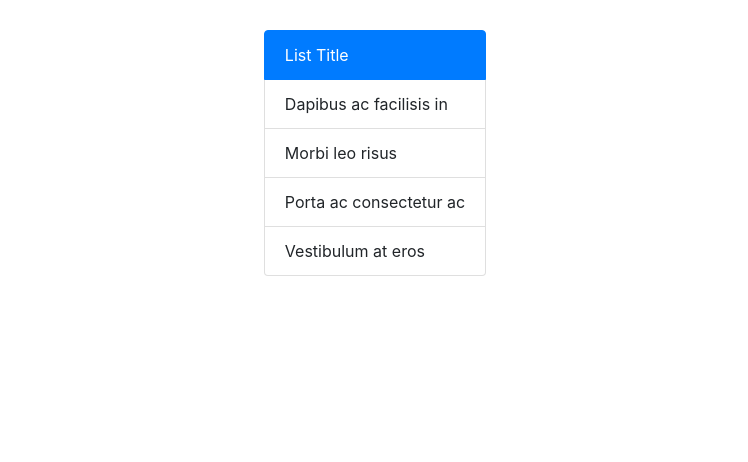
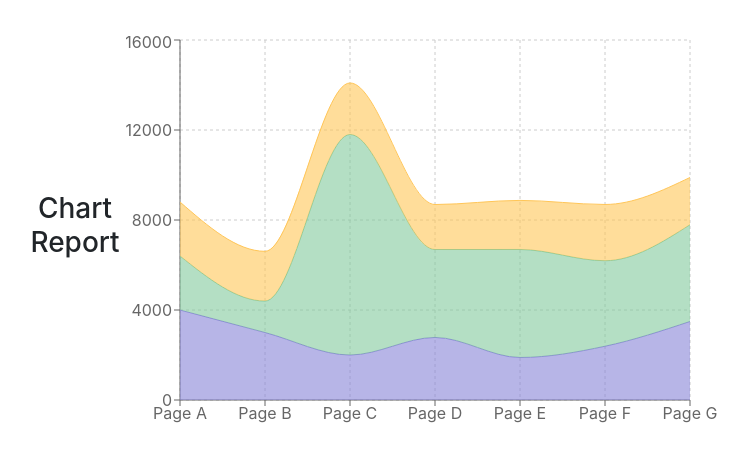
Before and after one commit to aqabrahan/react-ws, a React (Create React App) app: page /graph in a window 1280 px wide. Shown: the top 462 px of the page, without its empty margins (265-1013 px from the left). Built offline with nearby package versions, Linux system fonts and the light colour scheme.

Commit message:
add changes prod

```diff
--- a/package.json
+++ b/package.json
@@ -8,7 +8,8 @@
     "react-bootstrap": "^1.0.0-beta.14",
     "react-dom": "^16.10.2",
     "react-router-dom": "^5.1.2",
-    "react-scripts": "3.2.0"
+    "react-scripts": "3.2.0",
+    "recharts": "^1.8.5"
   },
   "scripts": {
     "start": "react-scripts start",
--- a/src/App.css
+++ b/src/App.css
@@ -99,4 +99,5 @@
   justify-content: center;
   padding: 30px;
   margin: 0 auto;
+  text-align: center;
 }
--- a/src/App.js
+++ b/src/App.js
@@ -1,12 +1,31 @@
-import React, { Component, Suspense } from 'react';
+import React, { Component, Suspense, lazy } from 'react';
 import './App.css';
-import Comp from './components/suspense';
+//import Comp from './components/suspense';
 //const Comp = React.lazy(() => import('./components/suspense'));
+import { BrowserRouter as Router, Route, Switch} from 'react-router-dom';
+import ErrorBoundary from './components/suspense/errorBoundary';
+
+/* import Home from './components/suspense/home';
+import Graph from './components/suspense/graph';
+import Images from './components/suspense/images'; */
+const Home = lazy(() => import('./components/suspense/home'));
+const Graph = lazy(() => import('./components/suspense/graph'));
+const Images = lazy(() => import('./components/suspense/images'));
 class App extends Component {
   render() {
     return (
       <div className="context">
-          <Comp />
+          <Router>
+            <ErrorBoundary>
+            <Suspense fallback={<div className="spinner-border" role="status"><span className="sr-only">Loading...</span></div>}>
+              <Switch>
+                <Route exact path="/" component={Home} />
+                <Route path="/graph" component={Graph} />
+                <Route path="/images" component={Images} />
+              </Switch>
+              </Suspense>
+              </ErrorBoundary>
+          </Router>
       </div>
     );
   }
--- /dev/null
+++ b/src/components/suspense/chart.js
@@ -0,0 +1,32 @@
+import React, { Component } from 'react'
+import {
+  AreaChart, Area, XAxis, YAxis, CartesianGrid, Tooltip
+} from "recharts";
+
+const data = [
+  {name: 'Page A', uv: 4000, pv: 2400, amt: 2400},
+  {name: 'Page B', uv: 3000, pv: 1398, amt: 2210},
+  {name: 'Page C', uv: 2000, pv: 9800, amt: 2290},
+  {name: 'Page D', uv: 2780, pv: 3908, amt: 2000},
+  {name: 'Page E', uv: 1890, pv: 4800, amt: 2181},
+  {name: 'Page F', uv: 2390, pv: 3800, amt: 2500},
+  {name: 'Page G', uv: 3490, pv: 4300, amt: 2100},
+];
+
+export default class Chart extends Component {
+
+  render() {
+    return (
+      <AreaChart width={600} height={400} data={data}
+            margin={{top: 10, right: 30, left: 0, bottom: 0}}>
+        <CartesianGrid strokeDasharray="3 3"/>
+        <XAxis dataKey="name"/>
+        <YAxis/>
+        <Tooltip/>
+        <Area type='monotone' dataKey='uv' stackId="1" stroke='#8884d8' fill='#8884d8' />
+        <Area type='monotone' dataKey='pv' stackId="1" stroke='#82ca9d' fill='#82ca9d' />
+        <Area type='monotone' dataKey='amt' stackId="1" stroke='#ffc658' fill='#ffc658' />
+      </AreaChart>
+    );
+  }
+}
--- /dev/null
+++ b/src/components/suspense/graph.js
@@ -0,0 +1,13 @@
+import React, { Component } from 'react'
+import Chart from './chart';
+
+export default class Graph extends Component {
+  render() {
+    return (
+      <>
+        <h3>Chart Report</h3>
+        <Chart />
+      </>
+    )
+  }
+}
--- /dev/null
+++ b/src/components/suspense/home.js
@@ -0,0 +1,20 @@
+import React, { Component } from 'react'
+import { Link } from 'react-router-dom';
+export default class Home extends Component {
+  render() {
+    return (
+      <div>
+        <h1>HOME</h1>
+        <p>You are on my home page</p>
+        <ul className="nav">
+          <li className="nav-item">
+            <Link className="nav-link" to="/graph">Graphs</Link>
+          </li>
+          <li className="nav-item">
+            <Link className="nav-link" to="/images">Images</Link>
+          </li>
+        </ul>
+      </div>
+    )
+  }
+}
--- /dev/null
+++ b/src/components/suspense/images.js
@@ -0,0 +1,18 @@
+import React, { Component } from 'react'
+import img1 from '../../vegueta1.jpg';
+import img2 from '../../vegueta2.jpg';
+export default class Images extends Component {
+  render() {
+    return (
+      <>
+        <div className="card">
+          <img src={img1} className="card-img-top" />
+        </div>
+
+        <div className="card">
+          <img src={img2} className="card-img-top" />
+        </div>
+      </>
+    )
+  }
+}
```
Also changed, not shown: src/vegueta1.jpg (added), src/vegueta2.jpg (added).
